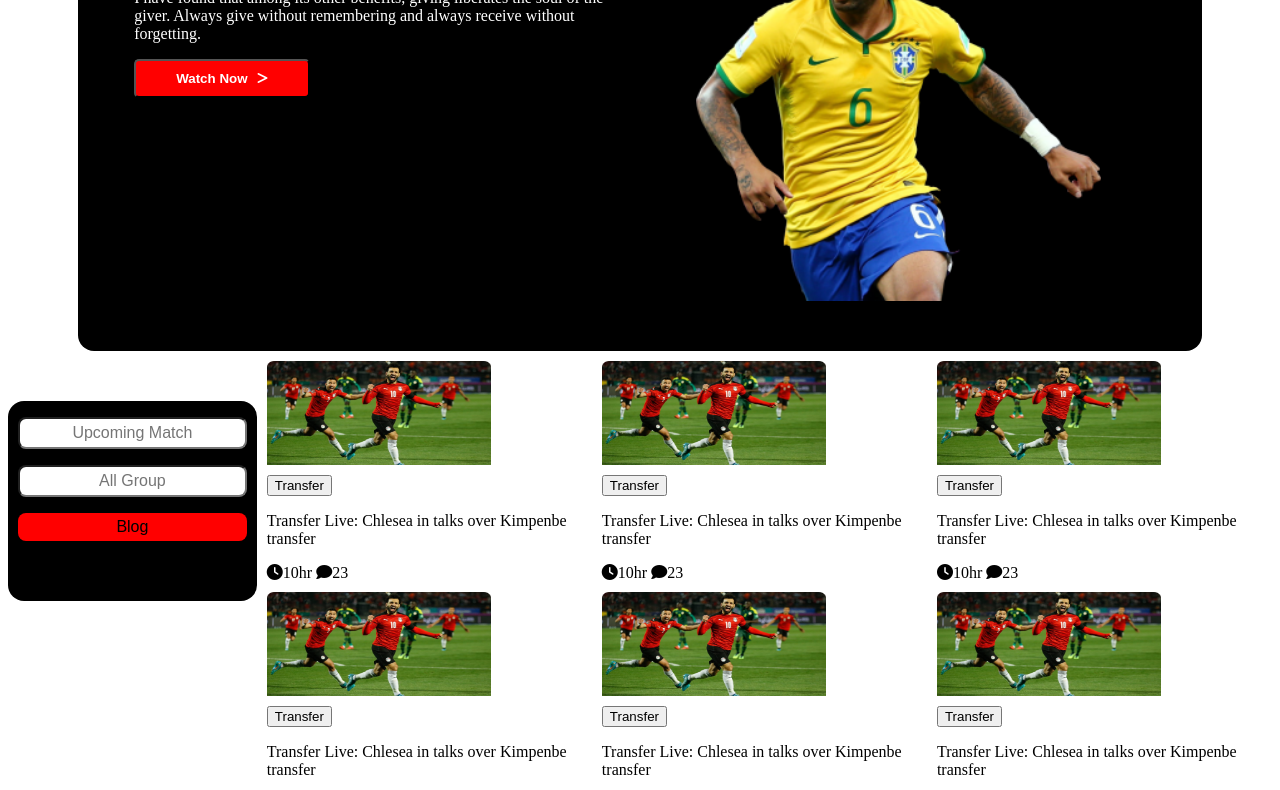
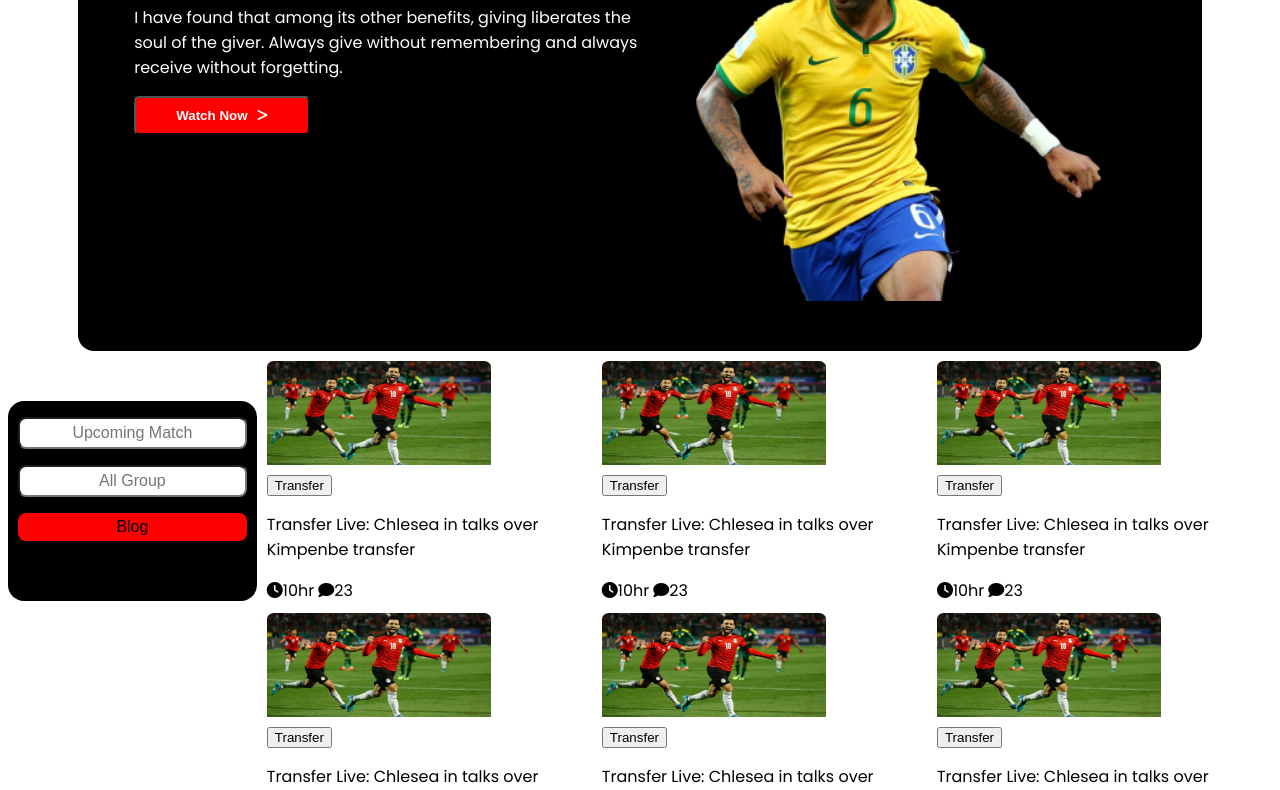
Before and after one commit to Afrin20/Assignment2-first, a plain HTML site: page index.html in a window 1280 px wide. Shown: the part 133-923 px from the top of the page. Drawn offline with Linux system fonts and the light colour scheme.

Commit message:
secont-commit

```diff
--- a/index.html
+++ b/index.html
@@ -3,7 +3,10 @@
     <meta charset="UTF-8">
     <meta http-equiv="X-UA-Compatible" content="IE=edge">
     <meta name="viewport" content="width=device-width, initial-scale=1.0">
-    <title>Document</title>
+    <title>World-Cup</title>
+    <link rel="preconnect" href="https://fonts.googleapis.com">
+<link rel="preconnect" href="https://fonts.gstatic.com" crossorigin>
+<link href="https://fonts.googleapis.com/css2?family=Poppins:ital@0;1&display=swap" rel="stylesheet">
     <!--Font Awsome-->
     <script src="https://kit.fontawesome.com/d0fb99c2a8.js" crossorigin="anonymous"></script>
     <script src="https://kit.fontawesome.com/d0fb99c2a8.js" crossorigin="anonymous"></script>
--- a/style.css
+++ b/style.css
@@ -1,3 +1,7 @@
+header{
+    font-family: 'Poppins', sans-serif;
+}
+
 .flexible-container{
     display: flex;
     background-color: black;
```
